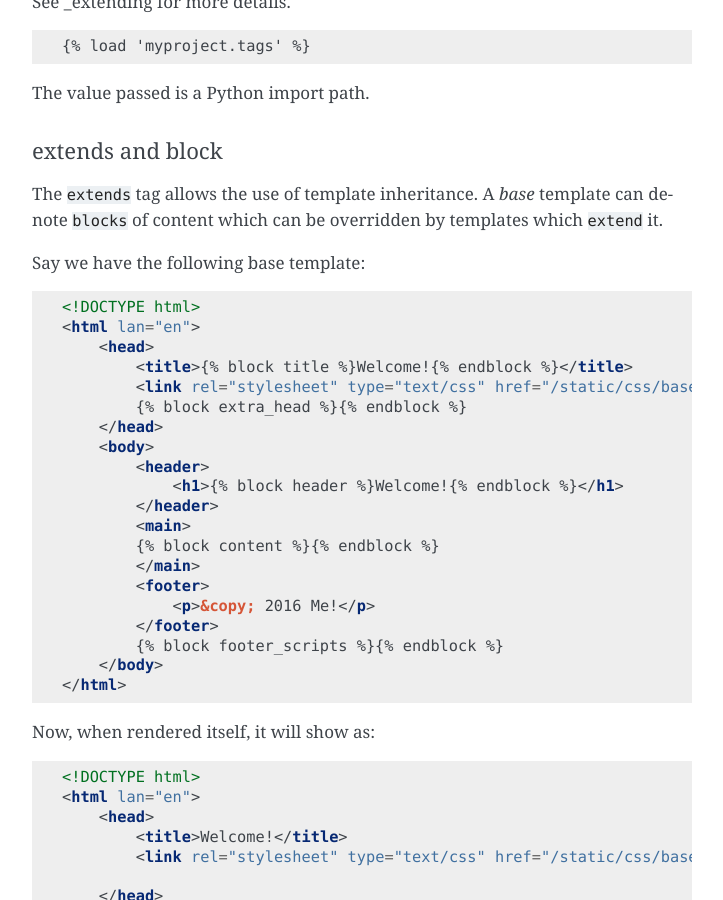
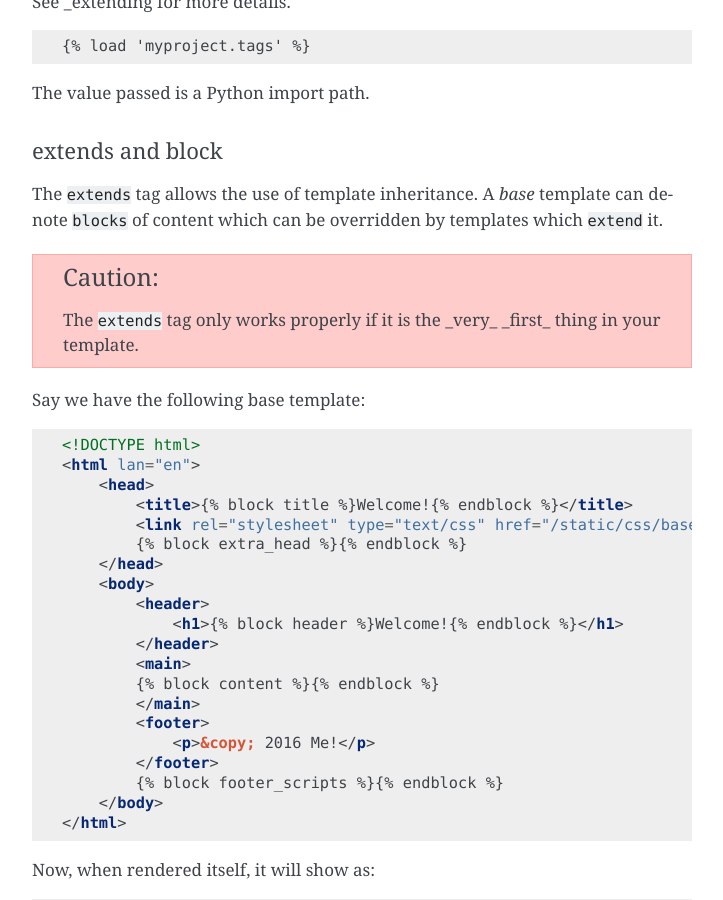
Before and after one commit to funkybob/stencil, a Sphinx documentation site: the page built from docs/writing.rst, in a window 1280 px wide and 900 px high, scrolled down 3270 px. Shown: the whole window, without its empty margins (388-1111 px from the left). Built offline with Sphinx 7.4.7, drawn with Linux system fonts in a browser that asks for light colours.

Commit message:
Add caution in the docs

```diff
--- a/docs/writing.rst
+++ b/docs/writing.rst
@@ -181,6 +181,11 @@ The ``extends`` tag allows the use of template inheritance.  A `base` template
 can denote ``blocks`` of content which can be overridden by templates which
 ``extend`` it.
 
+.. caution::
+
+   The ``extends`` tag only works properly if it is the _very_ _first_ thing in
+   your template.
+
 Say we have the following base template:
 
 .. code-block:: html
```
